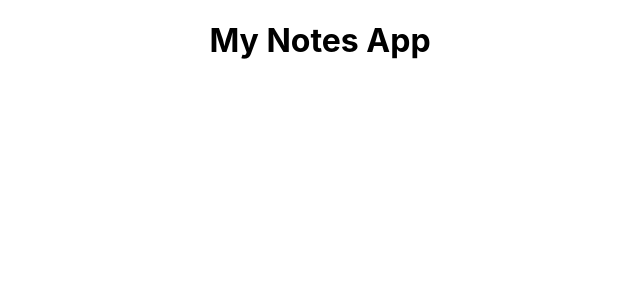
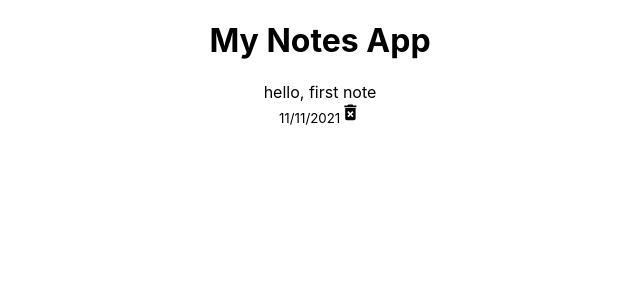
Before and after one commit to fatihece/note-app-react, a React (Create React App) app: page / in a window 1280 px wide. Shown: the top 300 px of the page, without its empty margins (320-960 px from the left). Built offline with nearby package versions, Linux system fonts and the light colour scheme.

Commit message:
Basic structure of Note done

```diff
--- a/package.json
+++ b/package.json
@@ -8,6 +8,7 @@
     "@testing-library/user-event": "^12.1.10",
     "react": "^17.0.2",
     "react-dom": "^17.0.2",
+    "react-icons": "^4.3.1",
     "react-scripts": "4.0.3",
     "web-vitals": "^1.0.1"
   },
--- a/src/App.js
+++ b/src/App.js
@@ -1,9 +1,11 @@
 import './App.css';
+import NotesList from './components/NotesList';
 
 function App() {
   return (
     <div className="App">
-    <h1>My Notes App</h1>
+      <h1>My Notes App</h1>
+      <NotesList />
     </div>
   );
 }
--- /dev/null
+++ b/src/components/Note.js
@@ -0,0 +1,15 @@
+import React from 'react';
+import {MdDeleteForever} from "react-icons/md"
+const Note = () => {
+    return (
+        <div className = "note">
+            <span>hello, first note</span>
+            <div className="note-footer">
+                <small>11/11/2021</small>
+                <MdDeleteForever className="delete-icon" size="1.3em" />
+            </div>
+        </div>
+    )
+}
+
+export default Note
--- /dev/null
+++ b/src/components/NotesList.js
@@ -0,0 +1,12 @@
+import React from 'react'
+import Note from './Note'
+
+const NotesList = () => {
+    return (
+        <div className="notes-list">
+           <Note />
+        </div>
+    )
+}
+
+export default NotesList
```
Also changed, not shown: 1 other file (tests, documents, lock files or other folders).
